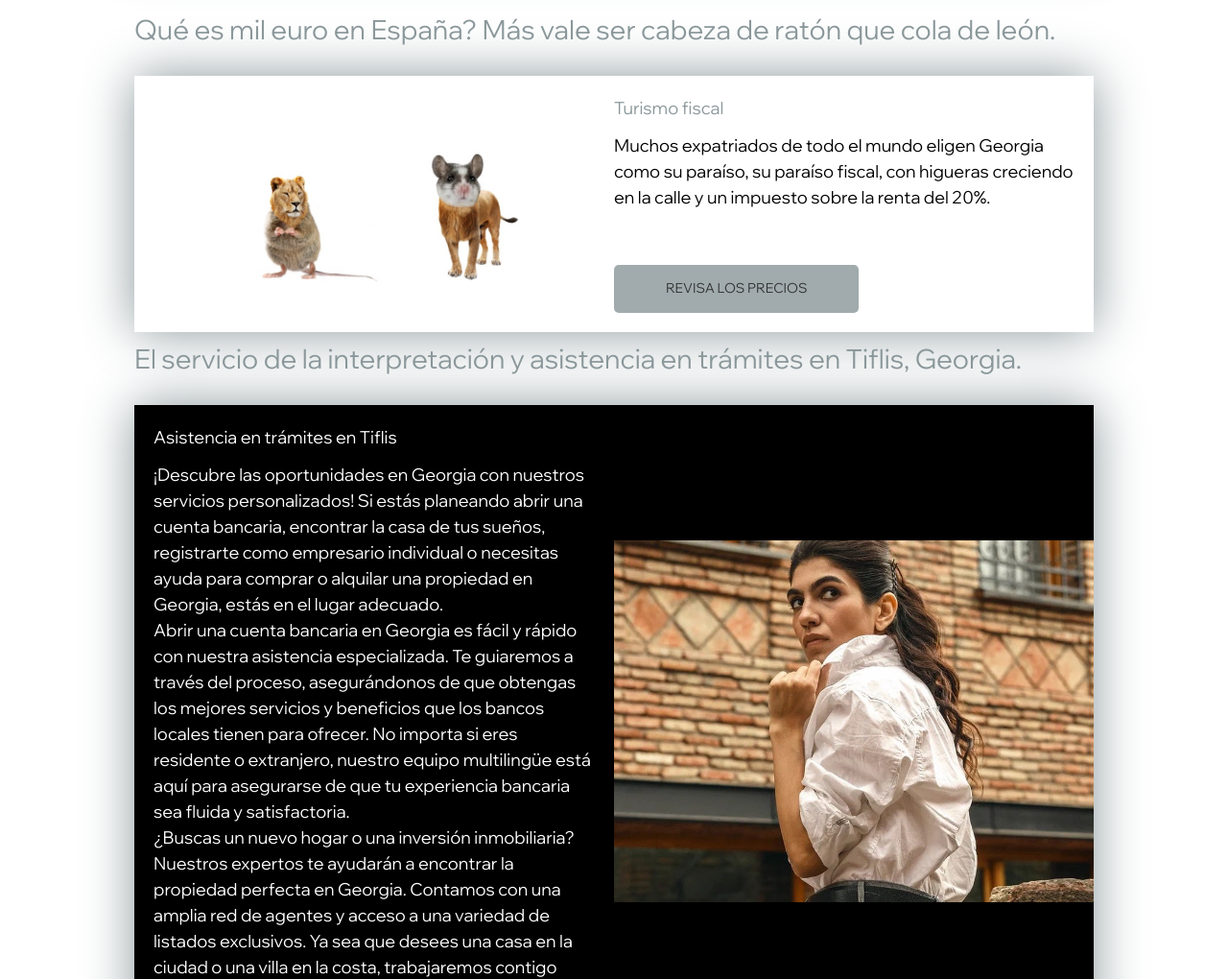
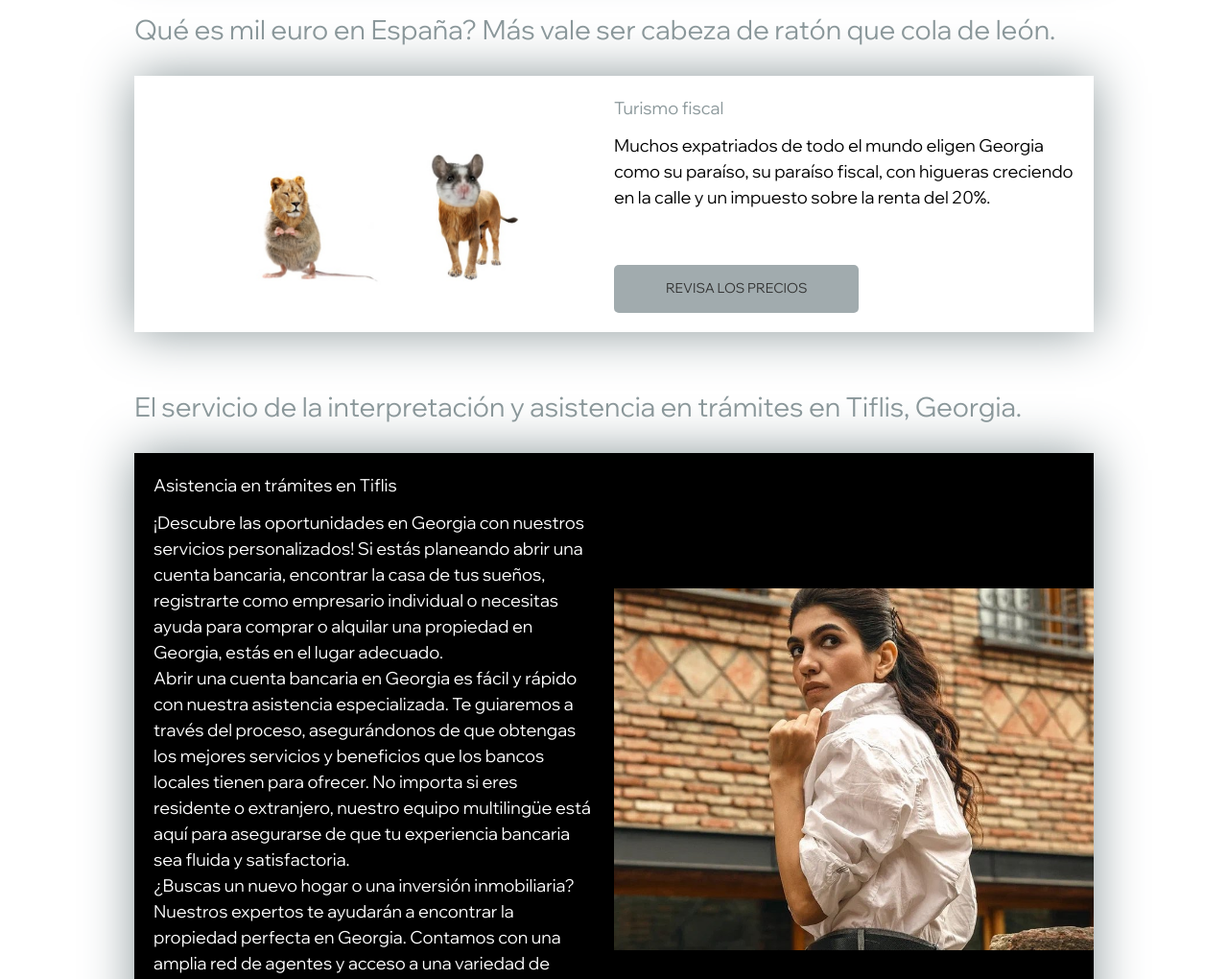
Before and after one commit to ShakunBoris/espcentro.github.io, a plain HTML site: page index.html in a window 1280 px wide. Shown: the part 1202-2222 px from the top of the page at 96% size. Drawn offline with nearby package versions, Linux system fonts and the light colour scheme.

Commit message:
padding aistencia

```diff
--- a/css/style.css
+++ b/css/style.css
@@ -273,6 +273,8 @@ a {
   color: white;
 }
 
+.asistencia {
+  padding-top: 50px; }
 .asistencia__inner {
     /* border: 5px solid #e13232; */
     box-shadow: 0 0 50px #8a979a;
```
